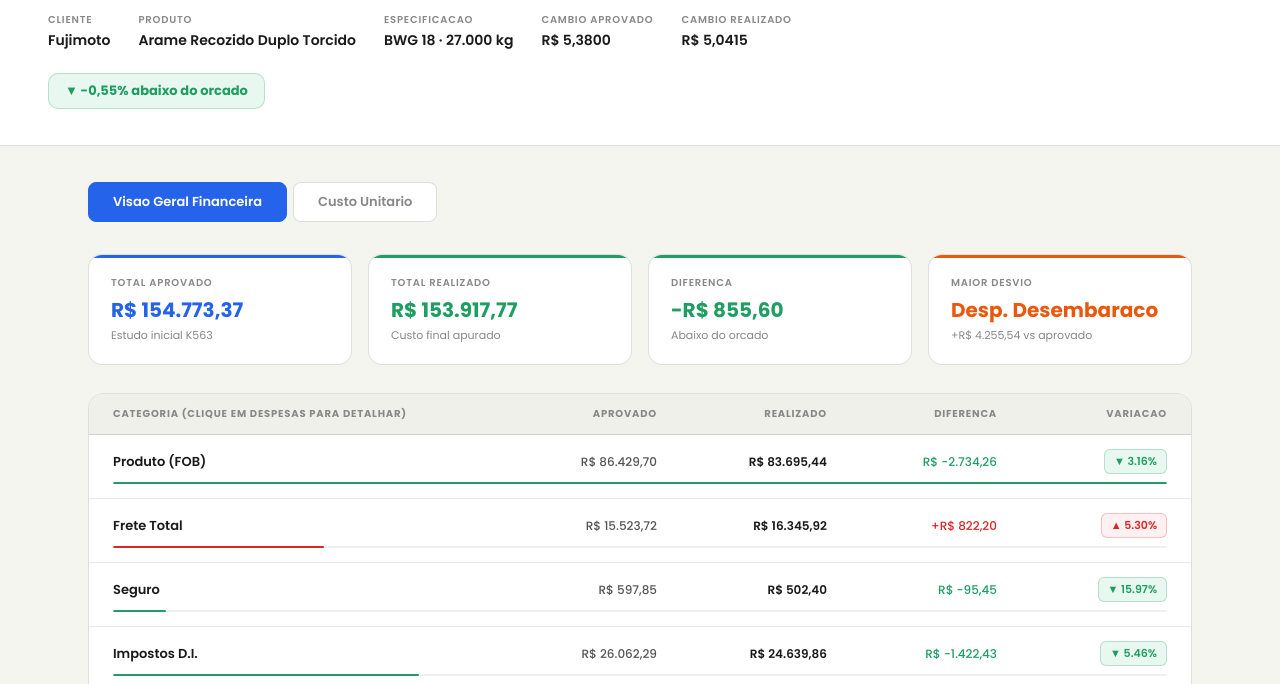
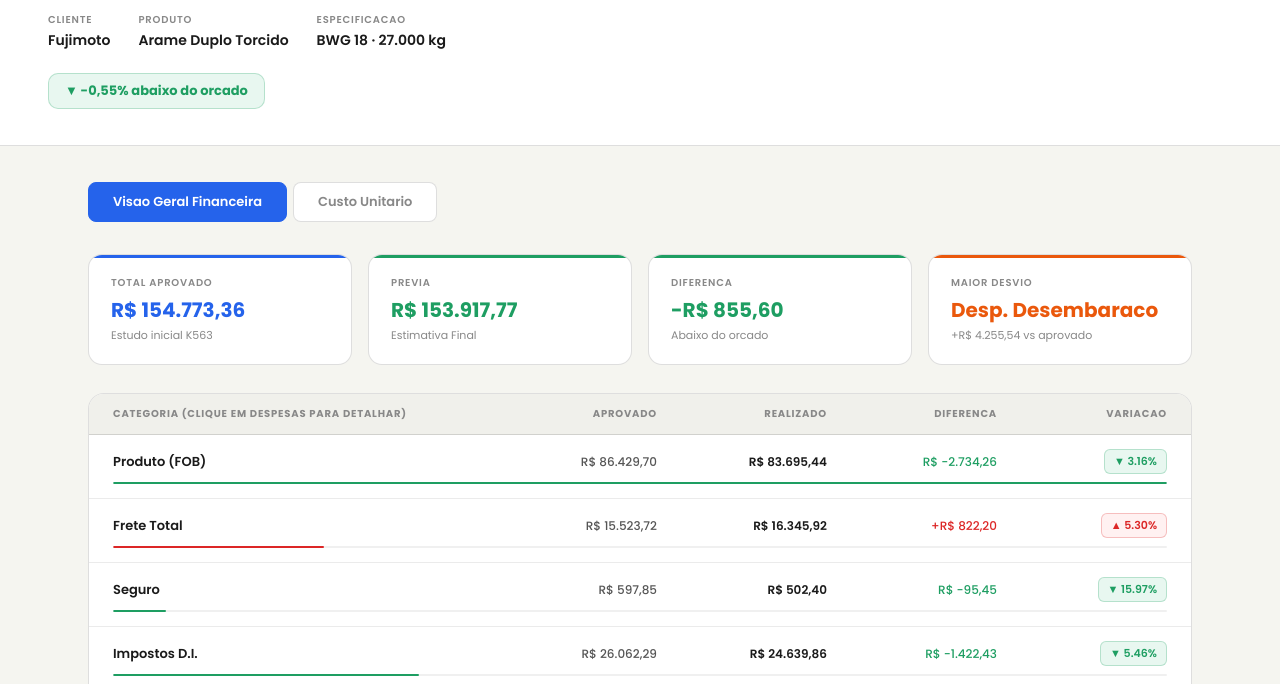
Before and after one commit to anakarolinasantos-afk/comparativok563, a plain HTML site: page index.html in a window 1280 px wide. Shown: the part 116-800 px from the top of the page. Drawn offline with nearby package versions, Linux system fonts and the light colour scheme.

Commit message:
Update index.html

```diff
--- a/index.html
+++ b/index.html
@@ -88,10 +88,8 @@ body{background:var(--bg);color:var(--text);font-family:'Poppins',sans-serif;min
   <h1 class="hero-title">Aprovado <span>x</span> Realizado K563</h1>
   <div class="hero-meta">
     <div class="hero-meta-item"><span class="hero-meta-label">Cliente</span><span class="hero-meta-val">Fujimoto</span></div>
-    <div class="hero-meta-item"><span class="hero-meta-label">Produto</span><span class="hero-meta-val">Arame Recozido Duplo Torcido</span></div>
+    <div class="hero-meta-item"><span class="hero-meta-label">Produto</span><span class="hero-meta-val">Arame Duplo Torcido</span></div>
     <div class="hero-meta-item"><span class="hero-meta-label">Especificacao</span><span class="hero-meta-val">BWG 18 · 27.000 kg</span></div>
-    <div class="hero-meta-item"><span class="hero-meta-label">Cambio aprovado</span><span class="hero-meta-val">R$ 5,3800</span></div>
-    <div class="hero-meta-item"><span class="hero-meta-label">Cambio realizado</span><span class="hero-meta-val">R$ 5,0415</span></div>
   </div>
   <div class="hero-badge">▼ -0,55% abaixo do orcado</div>
 </div>
@@ -105,8 +103,8 @@ body{background:var(--bg);color:var(--text);font-family:'Poppins',sans-serif;min
   <!-- TAB GERAL -->
   <div id="tab-geral" class="section active">
     <div class="kpi-grid">
-      <div class="kpi-card blue"><div class="kpi-label">Total Aprovado</div><div class="kpi-val">R$ 154.773,37</div><div class="kpi-sub">Estudo inicial K563</div></div>
-      <div class="kpi-card green"><div class="kpi-label">Total Realizado</div><div class="kpi-val">R$ 153.917,77</div><div class="kpi-sub">Custo final apurado</div></div>
+      <div class="kpi-card blue"><div class="kpi-label">Total Aprovado</div><div class="kpi-val">R$ 154.773,36</div><div class="kpi-sub">Estudo inicial K563</div></div>
+      <div class="kpi-card green"><div class="kpi-label">Previa</div><div class="kpi-val">R$ 153.917,77</div><div class="kpi-sub">Estimativa Final</div></div>
       <div class="kpi-card green"><div class="kpi-label">Diferenca</div><div class="kpi-val">-R$ 855,60</div><div class="kpi-sub">Abaixo do orcado</div></div>
       <div class="kpi-card orange"><div class="kpi-label">Maior Desvio</div><div class="kpi-val">Desp. Desembaraco</div><div class="kpi-sub">+R$ 4.255,54 vs aprovado</div></div>
     </div>
@@ -175,10 +173,9 @@ const totalReal = 153917.77;
 const despDet = [
   { label: 'AFRMM - Marinha Mercante',           a: 1100.76, r: 1076.80 },
   { label: 'Armazenagem',                         a: 2980.00, r: 2750.00 },
-  { label: 'Despachante',                          a: 1865.50, r: 2575.00 },
+  { label: 'Despachante',                          a: 1865.50, r: 2775.00 },
   { label: 'Correios',                             a: 50.00,   r: 50.00   },
   { label: 'Lavagem de CTNR',                     a: 250.00,  r: 250.00  },
-  { label: 'Taxa Madeira',                         a: 200.00,  r: 0,       novo: false },
   { label: 'Comavix (Armazenagem + Paletizacao)', a: 0,       r: 4000.00, novo: true  },
   { label: 'ICMS (2,60%)',                         a: 3363.55, r: 3232.35 },
 ];
```
